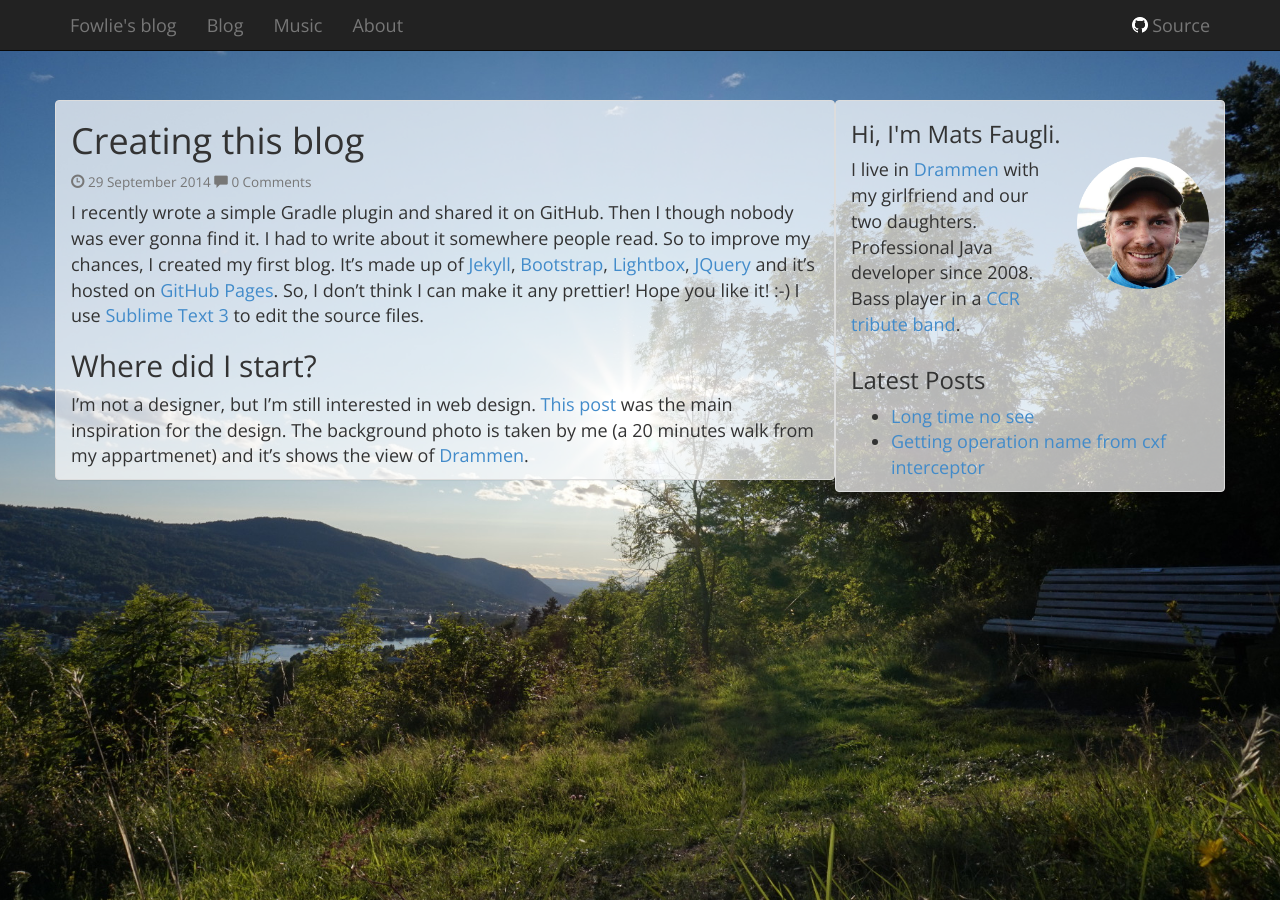
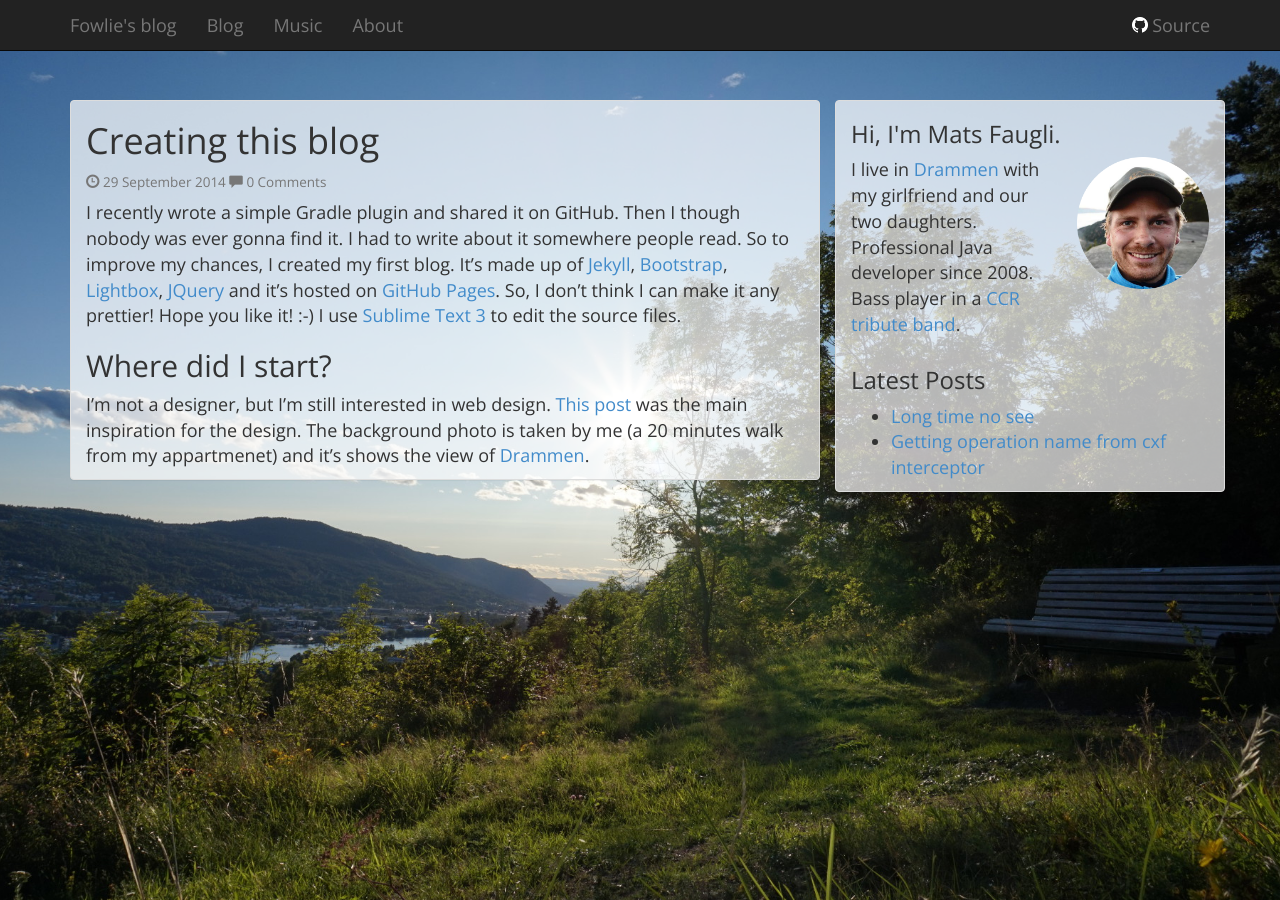
Before and after one commit to fowlie/fowlie.github.io, a Jekyll site: the page built from _posts/2014/2014-09-29-creating-this-blog.md, in a window 1280 px wide. Built offline with Jekyll 4.4.1, drawn with Linux system fonts in a browser that asks for light colours; nearby versions of some CDN libraries; comment, search, counter and statistics services are not loaded.

Commit message:
Fix spacing between panels

```diff
--- a/_layouts/post.html
+++ b/_layouts/post.html
@@ -1,7 +1,8 @@
       {% include header.html %}
 
       <div class="row">
-        <div class="col-sm-8 panel panel-default">
+        <div class="col-sm-8">
+          <div class="container-fluid row-fluid panel panel-default">
             <h1>{{ page.title | capitalize }}</h1>
             <h4>
               <small><span class="glyphicon glyphicon-time"></span> {{ page.date | date_to_long_string }}
@@ -24,6 +25,7 @@
             <noscript>Please enable JavaScript to view the <a href="https://disqus.com/?ref_noscript" rel="nofollow">comments powered by Disqus.</a></noscript>
             {% endif %}
           </div>
+        </div>
         <div class="col-sm-4 panel panel-default">
           {% include sidebar.html %}
         </div>
```
Lines whose indentation alone changed are shown as unchanged.
